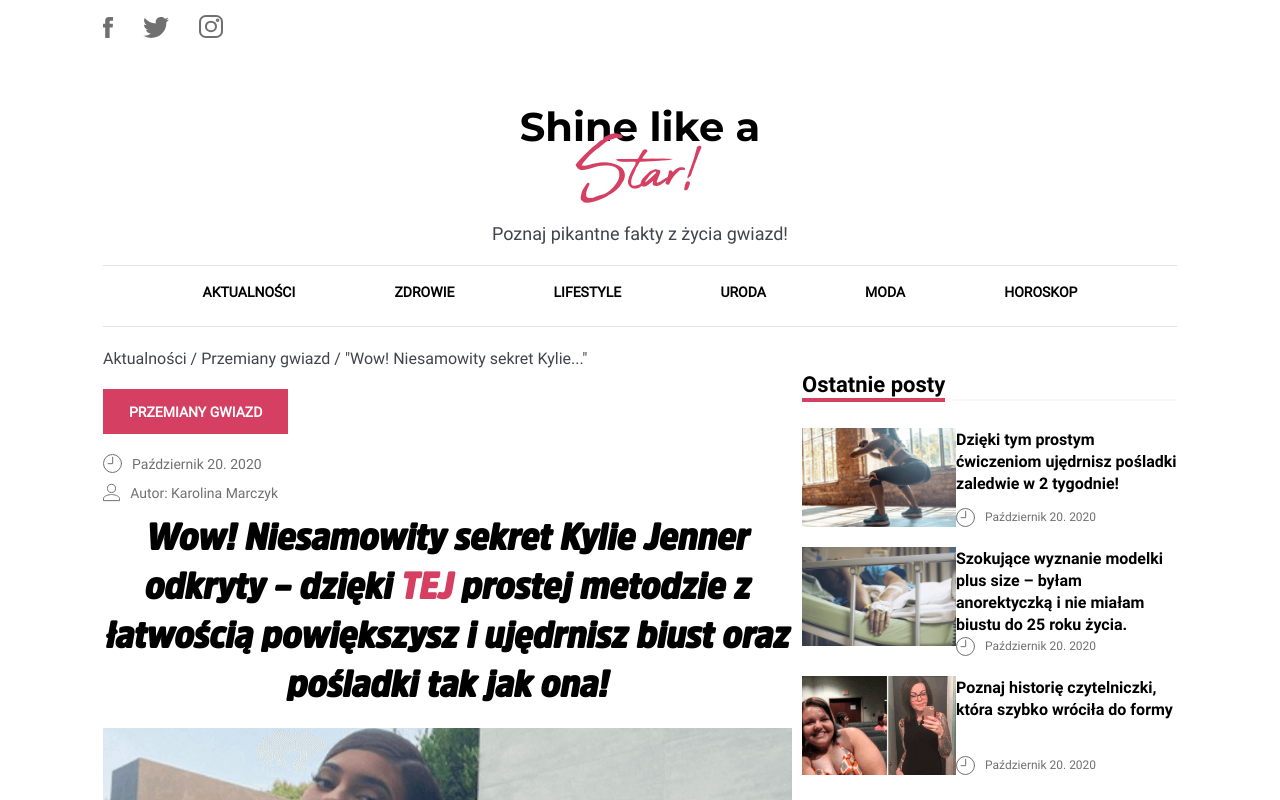
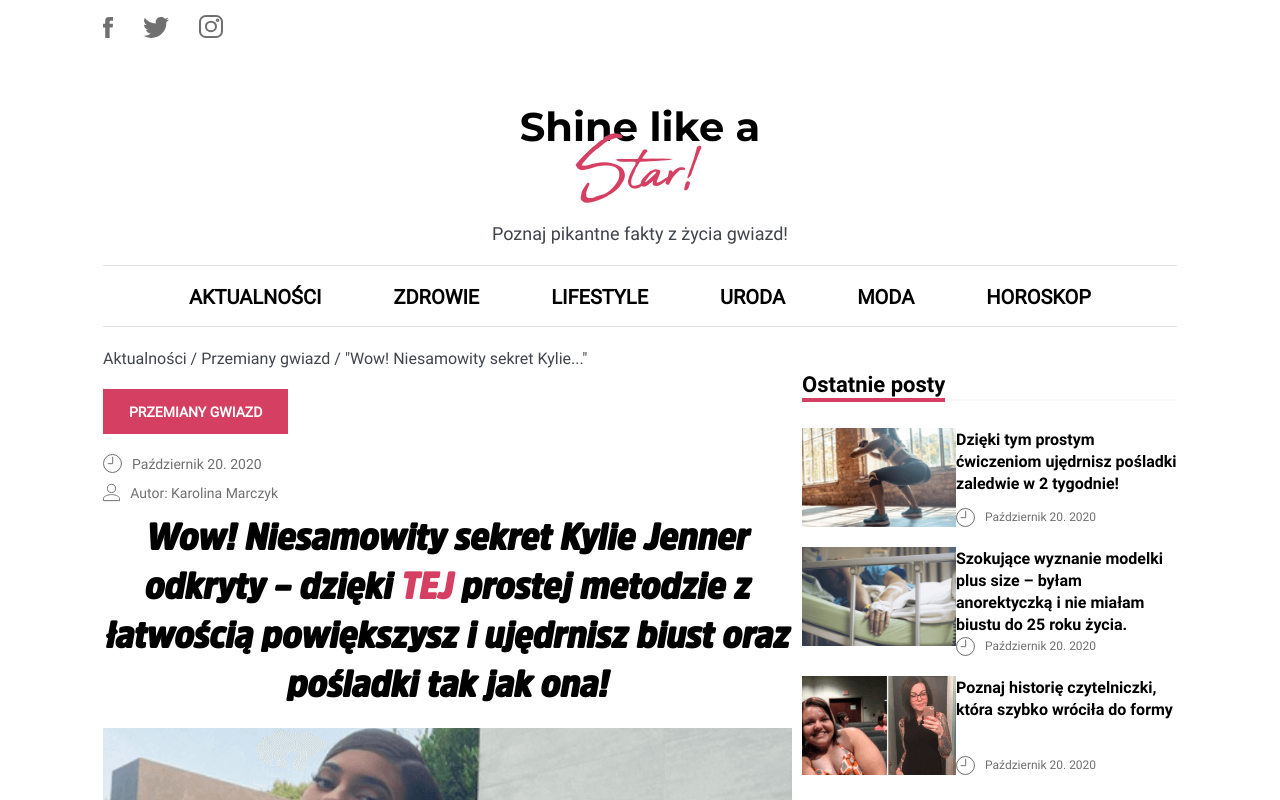
Before and after one commit to YauhenTretsyak/confilogi_pr, a React (Create React App) app: page / in a window 1280 px wide. Shown: the top 800 px of the page. Built offline with nearby package versions, Linux system fonts and the light colour scheme.

Commit message:
fixed margin-bottom in navigation on desktop version

```diff
--- a/src/components/Header/_Header.scss
+++ b/src/components/Header/_Header.scss
@@ -80,7 +80,7 @@
       justify-content: space-around;
     }
 
-    &_navigation_item {
+    &__navigation_item {
       margin-bottom: 0;
       font-size: $font_size-20;
     }
```
